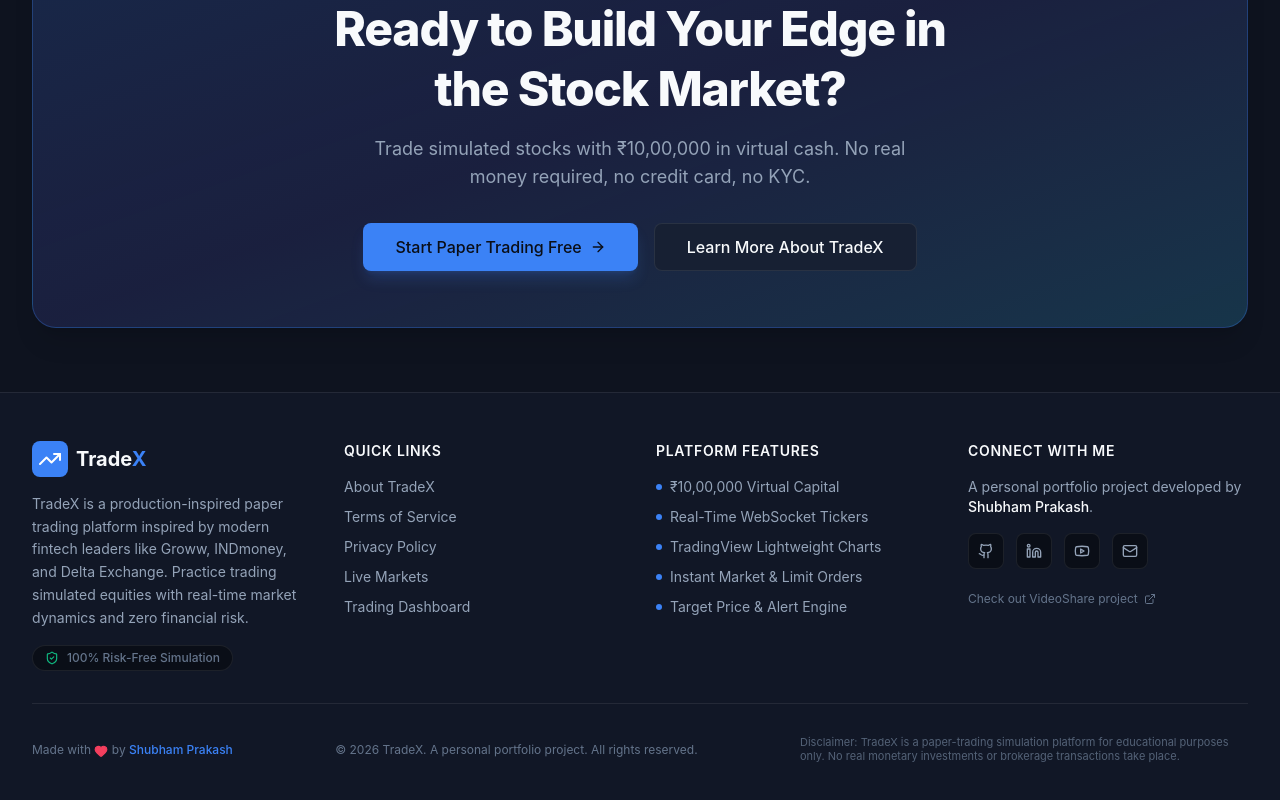
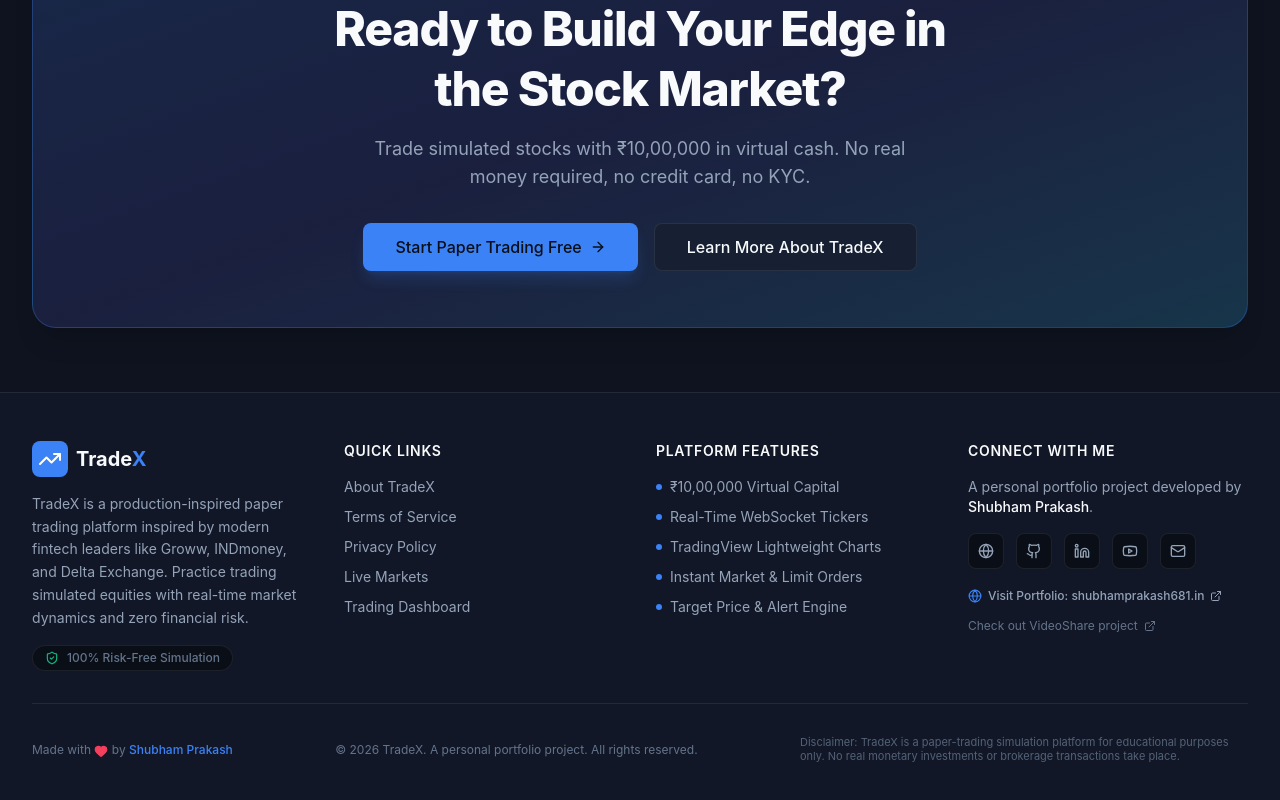
Before and after one commit to shubhamprakash681/trade-x-ui, a Next.js app: page / in a window 1280 px wide. Shown: the part 5161-5961 px from the top of the page. Built offline with nearby package versions, Linux system fonts and the light colour scheme; no server answers.

Commit message:
Portfolio link added in foooter

```diff
--- a/src/components/organisms/footer.tsx
+++ b/src/components/organisms/footer.tsx
@@ -1,5 +1,5 @@
 import Link from "next/link";
-import { Mail, Heart, ShieldCheck, ExternalLink } from "lucide-react";
+import { Mail, Heart, ShieldCheck, ExternalLink, Globe } from "lucide-react";
 import { GithubIcon, LinkedinIcon, YoutubeIcon } from "@/components/atoms/social-icons";
 import { Logo } from "@/components/atoms/logo";
 
@@ -90,9 +90,26 @@ export function Footer() {
             <h3 className="mb-4 text-sm font-semibold uppercase tracking-wider text-text-primary">Connect With Me</h3>
             <p className="mb-4 text-sm text-text-secondary">
               A personal portfolio project developed by{" "}
-              <span className="font-medium text-text-primary">Shubham Prakash</span>.
+              <a
+                href="https://shubhamprakash681.in"
+                target="_blank"
+                rel="noopener noreferrer"
+                className="font-medium text-text-primary hover:text-brand transition-colors hover:underline"
+              >
+                Shubham Prakash
+              </a>.
             </p>
             <div className="flex flex-wrap items-center gap-3">
+              <a
+                href="https://shubhamprakash681.in"
+                target="_blank"
+                rel="noopener noreferrer"
+                className="flex h-9 w-9 items-center justify-center rounded-lg border border-border-primary bg-bg-primary text-text-secondary transition-colors hover:border-brand hover:text-brand"
+                aria-label="Personal Portfolio Website"
+                title="Portfolio Website"
+              >
+                <Globe className="h-4 w-4" />
+              </a>
               <a
                 href="https://github.com/shubhamprakash681"
                 target="_blank"
@@ -132,16 +149,28 @@ export function Footer() {
                 <Mail className="h-4 w-4" />
               </a>
             </div>
-            <div className="mt-4">
+            <div className="mt-4 space-y-2">
               <a
-                href="https://videoshare.shubhamprakash681.in"
+                href="https://shubhamprakash681.in"
                 target="_blank"
                 rel="noopener noreferrer"
-                className="inline-flex items-center gap-1.5 text-xs text-text-tertiary transition-colors hover:text-brand break-all"
+                className="inline-flex items-center gap-1.5 text-xs text-text-secondary transition-colors hover:text-brand break-all font-medium"
               >
-                <span>Check out VideoShare project</span>
+                <Globe className="h-3.5 w-3.5 shrink-0 text-brand" />
+                <span>Visit Portfolio: shubhamprakash681.in</span>
                 <ExternalLink className="h-3 w-3 shrink-0" />
               </a>
+              <div>
+                <a
+                  href="https://videoshare.shubhamprakash681.in"
+                  target="_blank"
+                  rel="noopener noreferrer"
+                  className="inline-flex items-center gap-1.5 text-xs text-text-tertiary transition-colors hover:text-brand break-all"
+                >
+                  <span>Check out VideoShare project</span>
+                  <ExternalLink className="h-3 w-3 shrink-0" />
+                </a>
+              </div>
             </div>
           </div>
         </div>
@@ -154,7 +183,7 @@ export function Footer() {
           <p>
             Made with <Heart className="inline h-3.5 w-3.5 fill-loss text-loss" /> by{" "}
             <a
-              href="https://github.com/shubhamprakash681"
+              href="https://shubhamprakash681.in"
               target="_blank"
               rel="noopener noreferrer"
               className="font-medium text-brand hover:underline"
```
Also changed, not shown: 1 other file (tests, documents, lock files or other folders).
